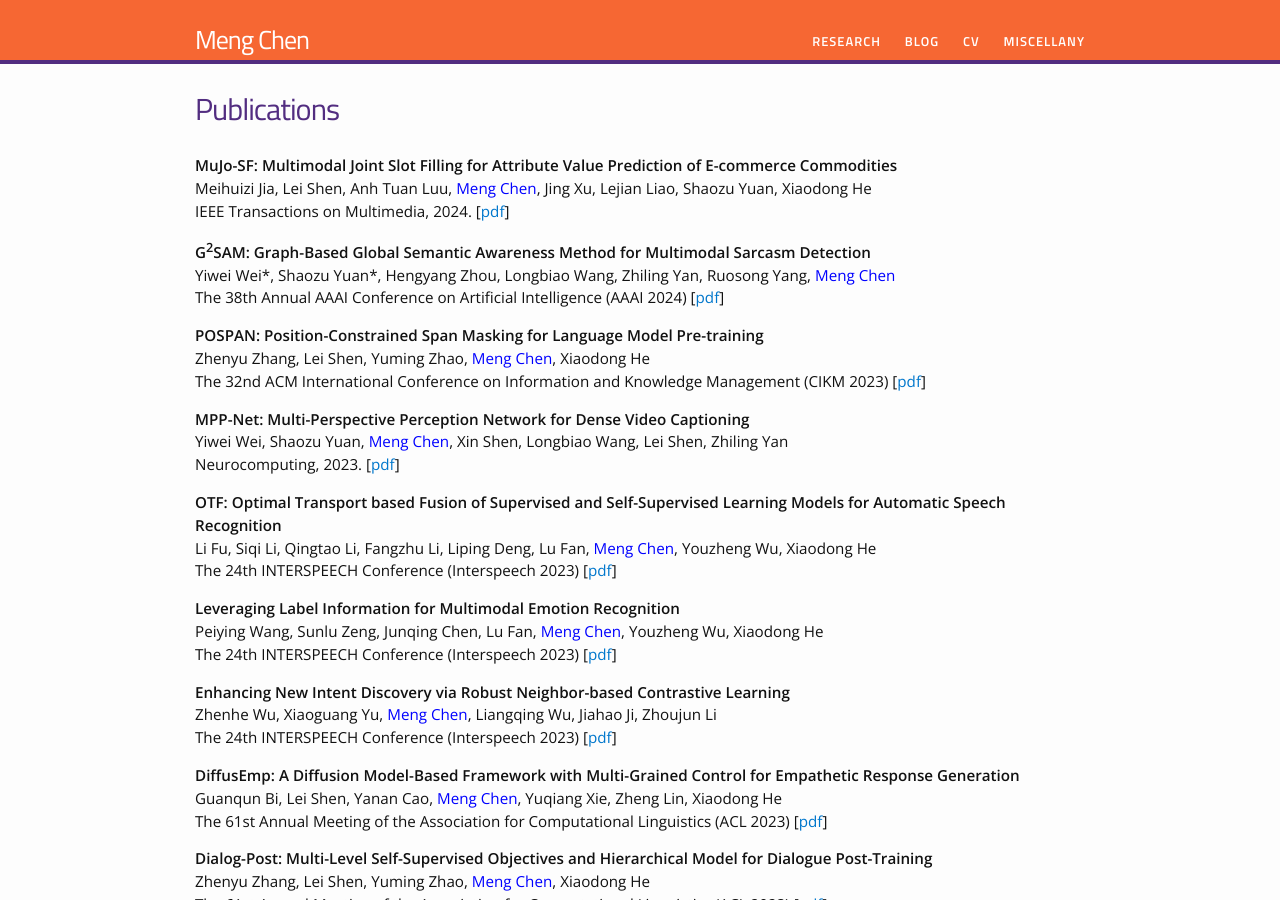
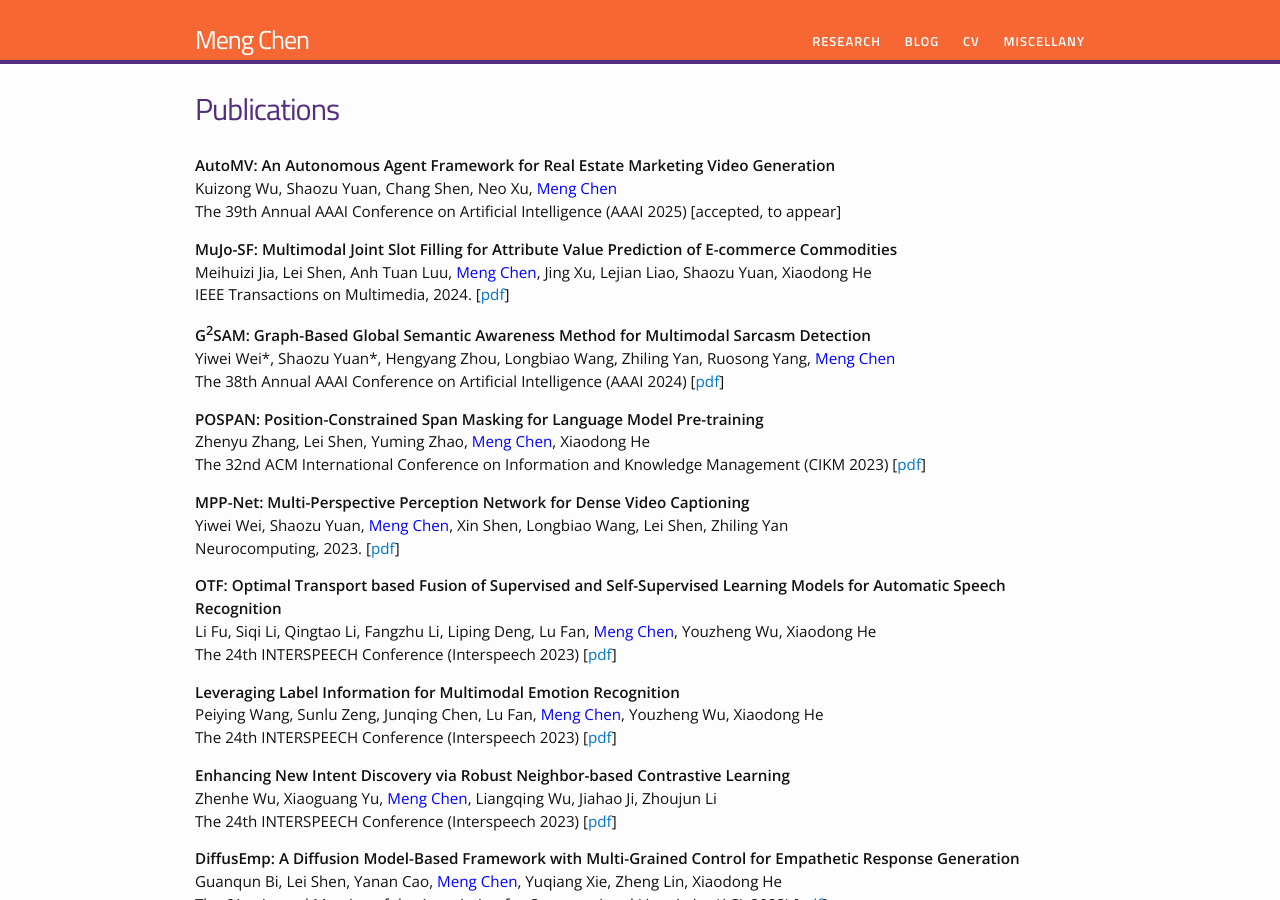
Before and after one commit to chenmengdx/chenmengdx.github.io, a Jekyll site: the page built from research.md, in a window 1280 px wide and 900 px high. Built offline with Jekyll 4.4.1, drawn with Linux system fonts in a browser that asks for light colours.

Commit message:
update publication

```diff
--- a/research.md
+++ b/research.md
@@ -5,6 +5,12 @@ permalink: /research/
 ---
 
 <div>
+
+<p>
+<b> AutoMV: An Autonomous Agent Framework for Real Estate Marketing Video Generation </b> <br />
+Kuizong Wu, Shaozu Yuan, Chang Shen, Neo Xu, <font color="blue">Meng Chen</font> <br />
+The 39th Annual AAAI Conference on Artificial Intelligence (AAAI 2025) [accepted, to appear]
+</p>
 
 <p>
 <b> MuJo-SF: Multimodal Joint Slot Filling for Attribute Value Prediction of E-commerce Commodities </b> <br />
```
